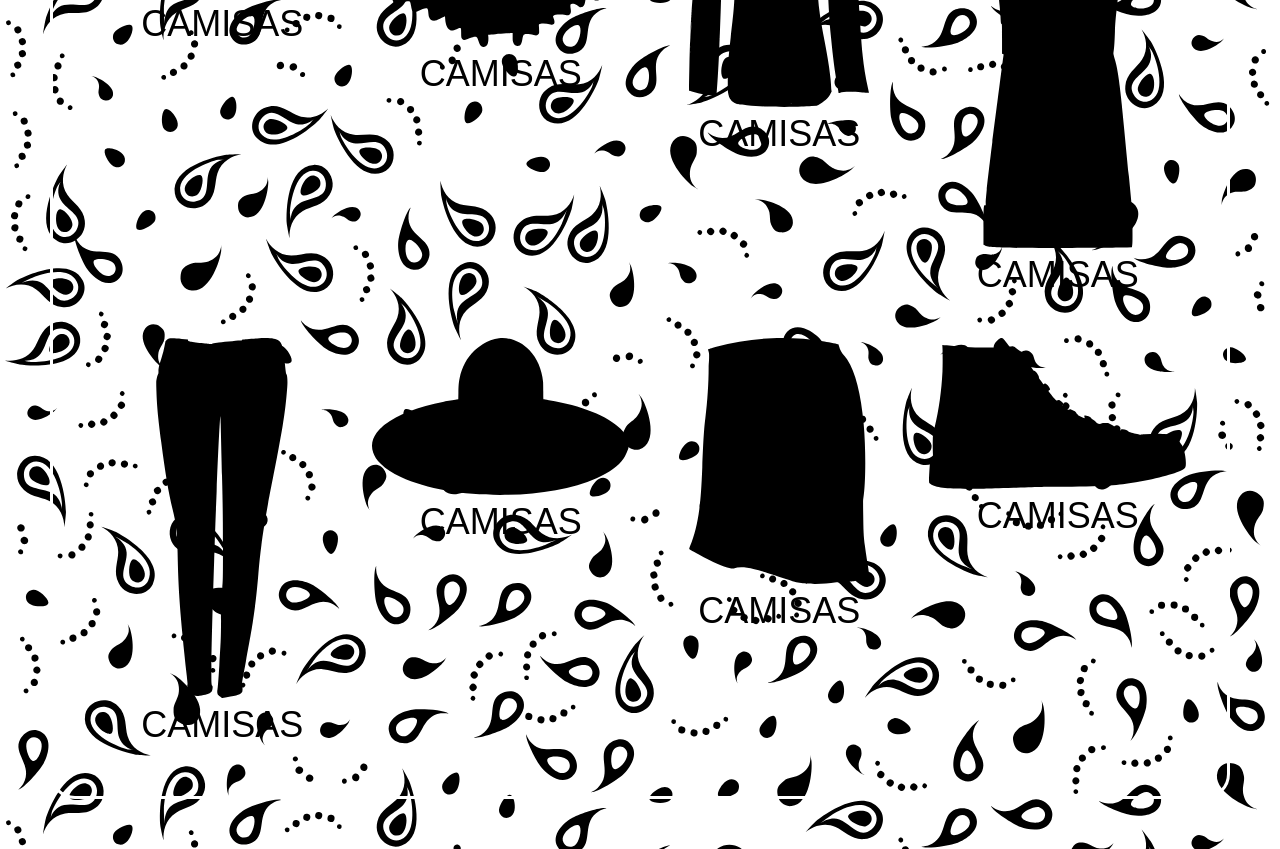
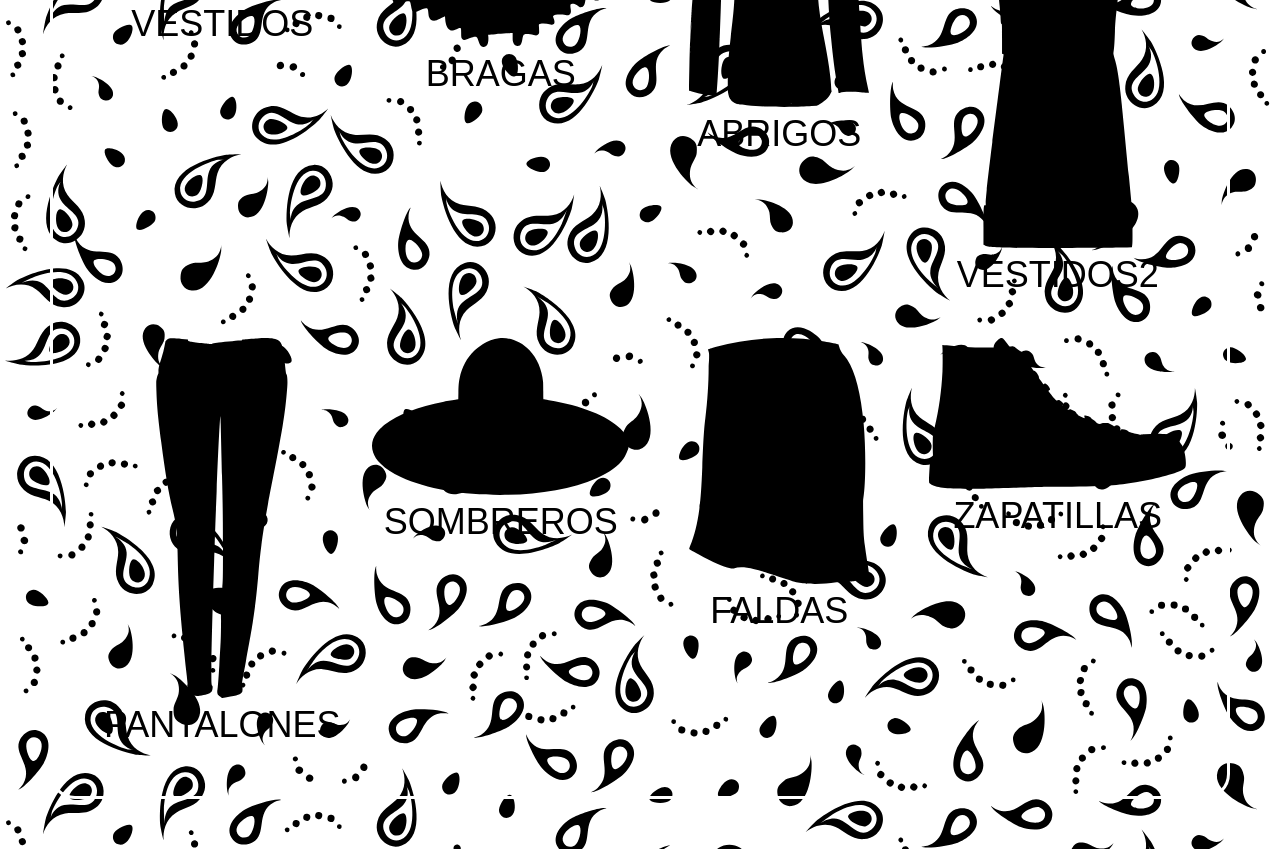
Before and after one commit to yamilleon/Blessed-2.0, a website: page mujeres.html in a window 1280 px wide. Shown: the part 1234-2083 px from the top of the page. Drawn offline with nearby package versions, Linux system fonts and the light colour scheme; a web font is replaced by a local one.

Commit message:
subida 2

```diff
--- a/mujeres.html
+++ b/mujeres.html
@@ -168,7 +168,7 @@
               height=auto
               alt="Categoria de vestidos"
             />
-            <figcaption>Camisas</figcaption>
+            <figcaption>Vestidos</figcaption>
           </figure>
           <figure>
             <img
@@ -177,7 +177,7 @@
               height=auto
               alt="Categoria de ropa interior"
             />
-            <figcaption>Camisas</figcaption>
+            <figcaption>Bragas</figcaption>
           </figure>
           <figure>
             <img
@@ -186,7 +186,7 @@
               height=auto
               alt="Categoria de remeras y variantes"
             />
-            <figcaption>Camisas</figcaption>
+            <figcaption>Abrigos</figcaption>
           </figure>
           <figure>
             <img
@@ -195,7 +195,7 @@
               height=auto
               alt="categoria de vestidos gala"
             />
-            <figcaption>Camisas</figcaption>
+            <figcaption>Vestidos2</figcaption>
           </figure>
           <figure>
             <img
@@ -204,7 +204,7 @@
               height=auto
               alt="categoria de pantalones"
             />
-            <figcaption>Camisas</figcaption>
+            <figcaption>Pantalones</figcaption>
           </figure>
 		  <figure>
             <img
@@ -213,7 +213,7 @@
               height=auto
               alt="categoria de sombreros"
             />
-            <figcaption>Camisas</figcaption>
+            <figcaption>Sombreros</figcaption>
           </figure>
           <figure>
             <img
@@ -222,7 +222,7 @@
               height=auto
               alt="categoria de faldas"
             />
-            <figcaption>Camisas</figcaption>
+            <figcaption>Faldas</figcaption>
           </figure>
           <figure>
             <img
@@ -231,7 +231,7 @@
               height=auto
               alt="categoria de zapatillas"
             />
-            <figcaption>Camisas</figcaption>
+            <figcaption>Zapatillas</figcaption>
           </figure>
         </div>
       </section>
```
